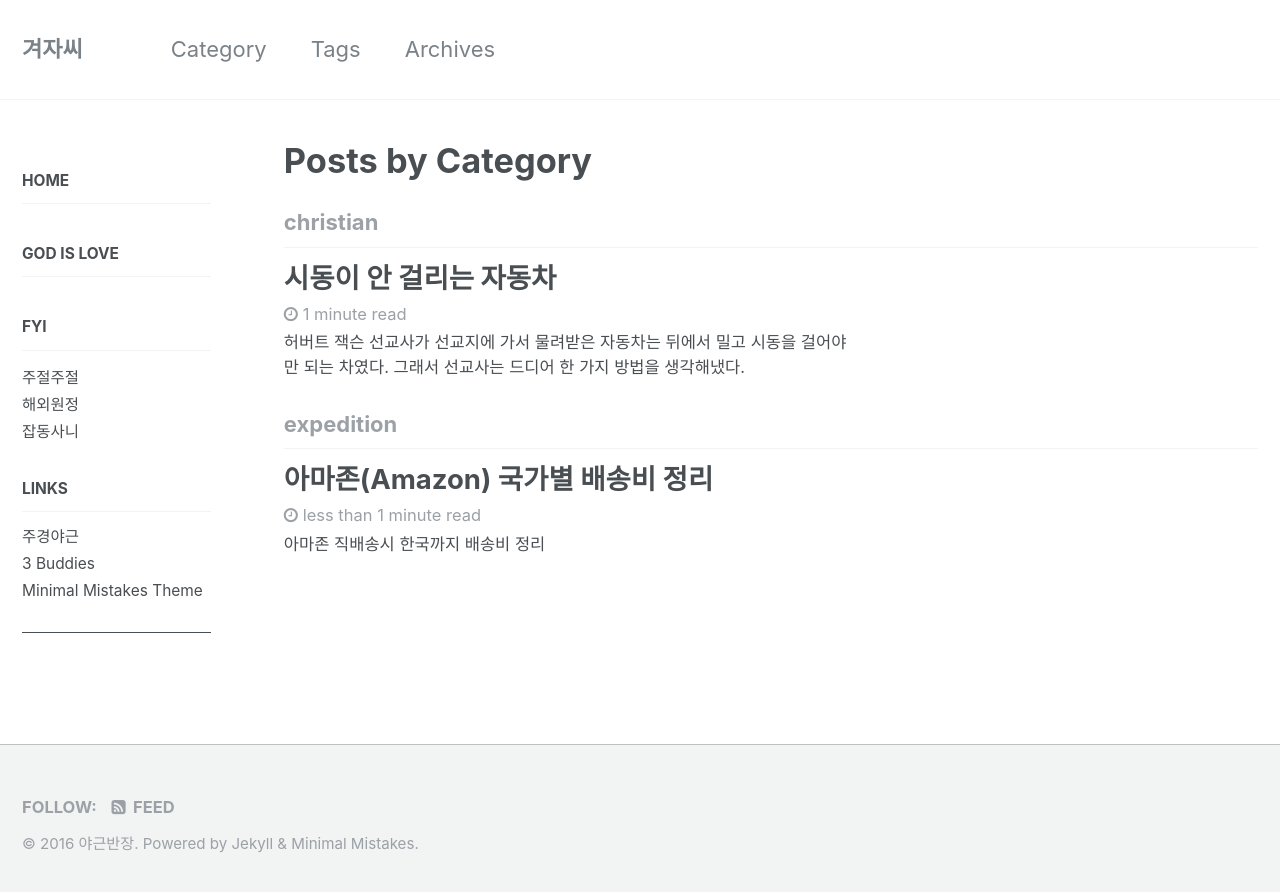
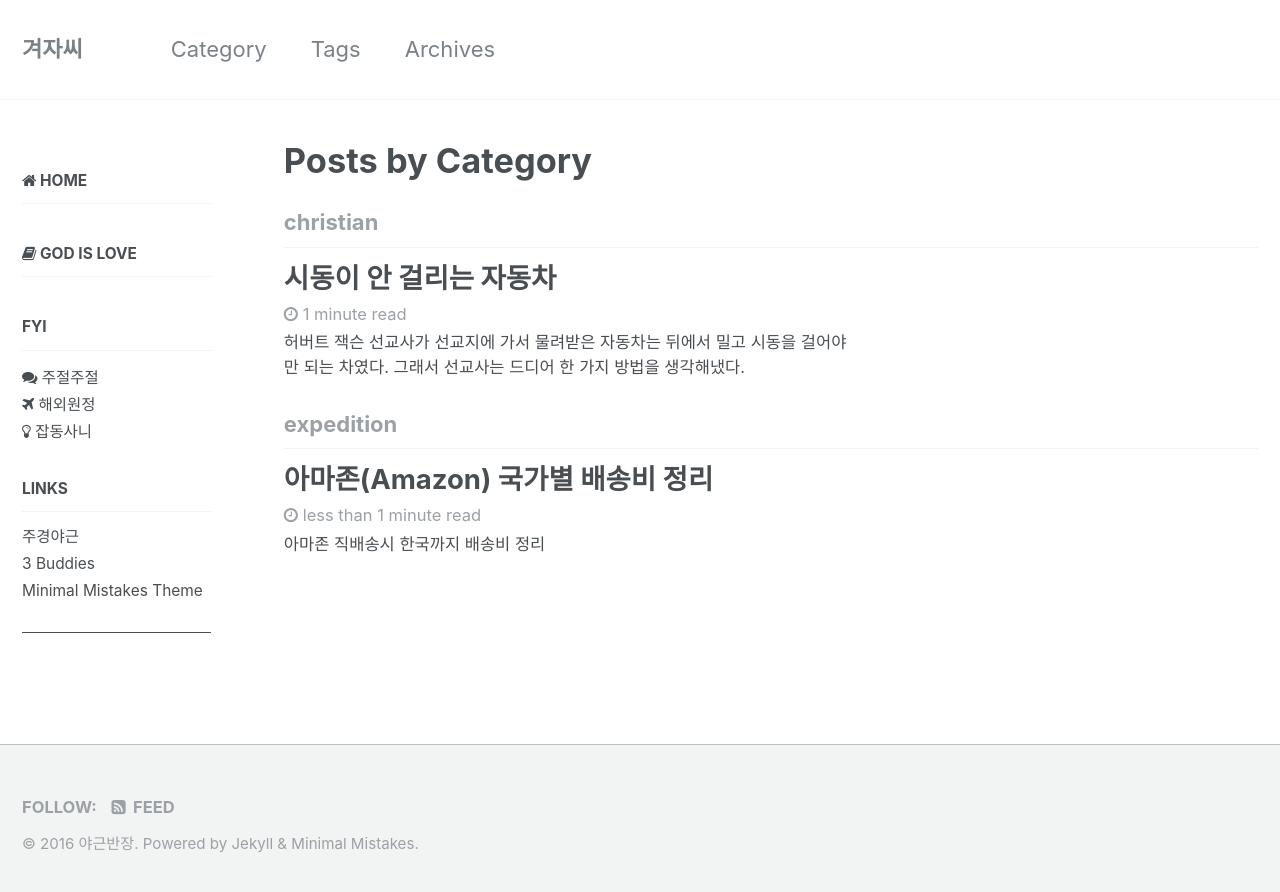
Before and after one commit to veryfaraway/mustardseed, a Jekyll site: the page built from _pages/category-archive.html, in a window 1280 px wide. Shown: the top 892 px of the page. Built offline with Jekyll 4.4.1, drawn with Linux system fonts in a browser that asks for light colours.

Commit message:
add font awesome on category name

```diff
--- a/_data/navigation.yml
+++ b/_data/navigation.yml
@@ -10,18 +10,18 @@ main:
     url: /year-archive
 
 category:
-  - title: "Home"
+  - title: '<i class="fa fa-home" aria-hidden="true"></i> Home'
     url: /
-  - title: "God is Love"
+  - title: '<i class="fa fa-book" aria-hidden="true"></i> God is Love'
     url: /christian
   - title: "FYI"
     url: /categories
     children:
-      - title: "주절주절"
+      - title: '<i class="fa fa-comments" aria-hidden="true"></i> 주절주절'
         url: /chitchat
-      - title: "해외원정"
+      - title: '<i class="fa fa-plane" aria-hidden="true"></i> 해외원정'
         url: /expedition
-      - title: "잡동사니"
+      - title: '<i class="fa fa-lightbulb-o" aria-hidden="true"></i> 잡동사니'
         url: /tips
 
   - title: "Links"
```
Also changed, not shown: _posts/2016/2016-10-18-the-car-will-not-start.md (+1 -1 lines).
